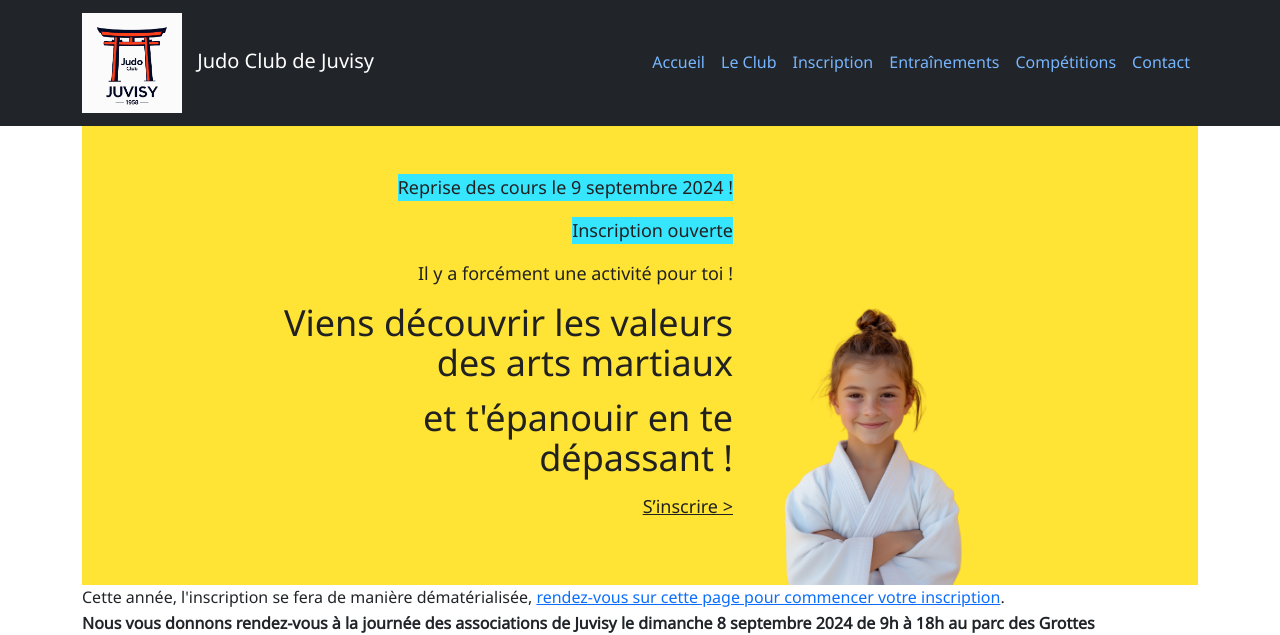
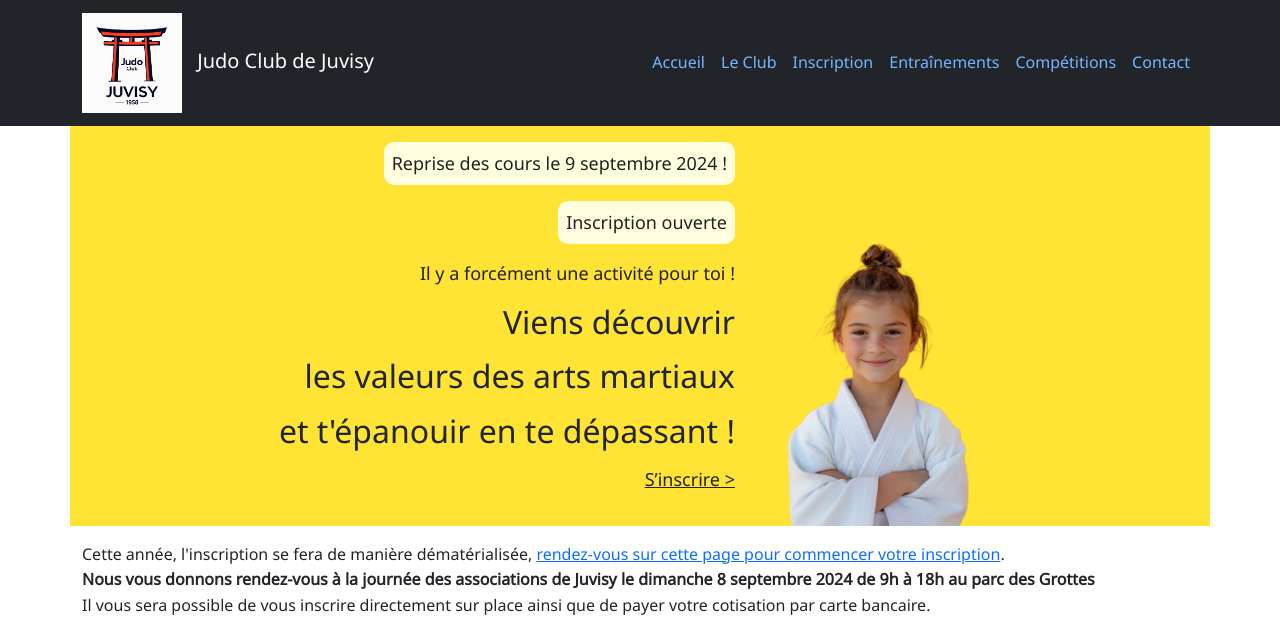
Before and after one commit to JudoClubJuvisy/website2, a Jekyll site: the page built from index.html, in a window 1280 px wide, cut to the strip 0-635 px from the top of the page. Built offline with Jekyll 4.4.1, drawn with Linux system fonts in a browser that asks for light colours.

Commit message:
Revue du style

```diff
--- a/_layouts/default.html
+++ b/_layouts/default.html
@@ -11,9 +11,9 @@
     <link rel="stylesheet" href="{{ '/assets/css/styles.css' | relative_url }}">
     <meta name="description" content="{{ site.description }}">
 </head>
-<body>
+<body class="{% if page.title == "Accueil" %}home{% endif %}">
     {% include header.html %}
-    <main class="container">
+    <main class="container{% if page.title == "Accueil" %} home-container{% endif %}">
         {{ content }}
     </main>
     {% include footer.html %}
--- a/_sass/_contact.scss
+++ b/_sass/_contact.scss
@@ -3,7 +3,7 @@
 /* Styles spécifiques à la page de contact */
 .contact-icon {
     font-size: 24px;
-    color: $secondaryColor;
+    color: $lightSecondaryColor;
 }
 
 .qr-code {
--- a/_sass/_variables.scss
+++ b/_sass/_variables.scss
@@ -7,7 +7,7 @@ $darkGrayColor: #757575; /* entrées du menu inactive */
 $lightGrayColor: #77B5FE; /* #f2f2f2; gris clair pour les en-têtes de tableau */
 
 /* Couleurs du club */
-$lightMainColor: #d20000;
+$lightMainColor: #E9383F;
 $mainColor: #b40000; /* Rouge */
 $darkMainColor: #780000; /* Rouge foncé */
 $secondaryColor: #002654; /* Bleu */
--- a/assets/css/styles.css
+++ b/assets/css/styles.css
@@ -19,7 +19,7 @@
 
 .navbar-nav .nav-link.active,
 .navbar-nav .nav-item.show .nav-link {
-  color: #d20000 !important; /* Couleur du lien actif */
+  color: #E9383F !important; /* Couleur du lien actif */
   font-weight: 700 !important; /* Texte en gras pour le lien actif */
 }
 
@@ -73,7 +73,7 @@
 /* Styles spécifiques à la page de contact */
 .contact-icon {
   font-size: 24px;
-  color: #002654;
+  color: #02479c;
 }
 
 .qr-code {
@@ -88,6 +88,27 @@
     width: 100% !important;
   }
 }
+/* _home.scss */
+/* Styles spécifiques pour la page d'accueil */
+/* Background color autour du texte avec un border-radius */
+.home-highlight {
+  display: inline-block;
+  background-color: #ffffe0;
+  padding: 0.5rem;
+  border-radius: 10px;
+  font-family: "Noto Sans", "Roboto", sans-serif;
+  color: #212121;
+  font-size: 18px;
+  font-weight: 400;
+  line-height: 1.5em;
+  text-align: end;
+}
+
+/* Suppression du padding pour le main uniquement sur la page d'accueil */
+.home-container {
+  padding: 0 !important;
+}
+
 /* Logo Club */
 .logo-club {
   height: 100px;
--- a/assets/css/styles.scss
+++ b/assets/css/styles.scss
@@ -27,6 +27,7 @@
 // Importer les autres styles après
 @import "_tables";
 @import "_contact";
+@import "_home";
 
 /* Logo Club */
 .logo-club {
--- a/index.html
+++ b/index.html
@@ -9,24 +9,21 @@ title: Accueil
         <div class="col-2 d-none d-md-block" style="background-color: #ffe436;"></div>
 
         <!-- Colonne 2: Texte -->
-        <div class="col-12 col-md-5 text-md-end py-5" style="background-color: #ffe436;">
-            <p class="text-end d-inline-block" style="font-family: 'Noto Sans', sans-serif; color: #212121; background-color: #36e6ff; font-size: 18px; font-weight: 400; line-height: 1.5em;">
-                Reprise des cours le 9 septembre 2024 !
-            </p>
-            <br>
-            <p class="text-end d-inline-block" style="font-family: 'Noto Sans', sans-serif; color: #212121; background-color: #36e6ff; font-size: 18px; font-weight: 400; line-height: 1.5em;">
-                Inscription ouverte
-            </p>
+        <div class="col-12 col-md-5 text-md-end py-3" style="background-color: #ffe436;">
+            <p class="home-highlight">
+				Reprise des cours le 9 septembre 2024 !
+			</p>
+			<br>
+			<p class="home-highlight">
+				Inscription ouverte
+			</p>
             <br>
             <p class="text-end" style="font-family: 'Noto Sans', sans-serif; color: #212121; font-size: 18px; font-weight: 400; line-height: 1.5em;">
                 Il y a forcément une activité pour toi !
             </p>
-            <p class="text-end" style="font-family: 'Noto Sans', sans-serif; color: #212121; font-size: 36px; font-weight: 500; line-height: 1.1em;">
-                Viens découvrir les valeurs des arts martiaux
-            </p>
-            <p class="text-end" style="font-family: 'Noto Sans', sans-serif; color: #212121; font-size: 36px; font-weight: 500; line-height: 1.1em;">
-                et t'épanouir en te dépassant !
-            </p>
+            <h2>Viens découvrir</h2>
+			<h2>les valeurs des arts martiaux</h2>
+			<h2>et t'épanouir en te dépassant !</h2>
             <p class="text-end">
             <a href="inscription.html" style="font-family: 'Noto Sans', sans-serif; color: #212121; font-size: 18px; font-weight: 400; line-height: 1.5em;">
                 S’inscrire >
@@ -44,7 +41,7 @@ title: Accueil
     </div>
 </div>
 
-<section aria-labelledby="actualites">
+<section  class="container my-3" aria-labelledby="actualites">
     <article aria-labelledby="inscriptions">
         <p>
             Cette année, l'inscription se fera de manière dématérialisée,
```
Also changed, not shown: _sass/_home.scss (added, +22 -0 lines).
